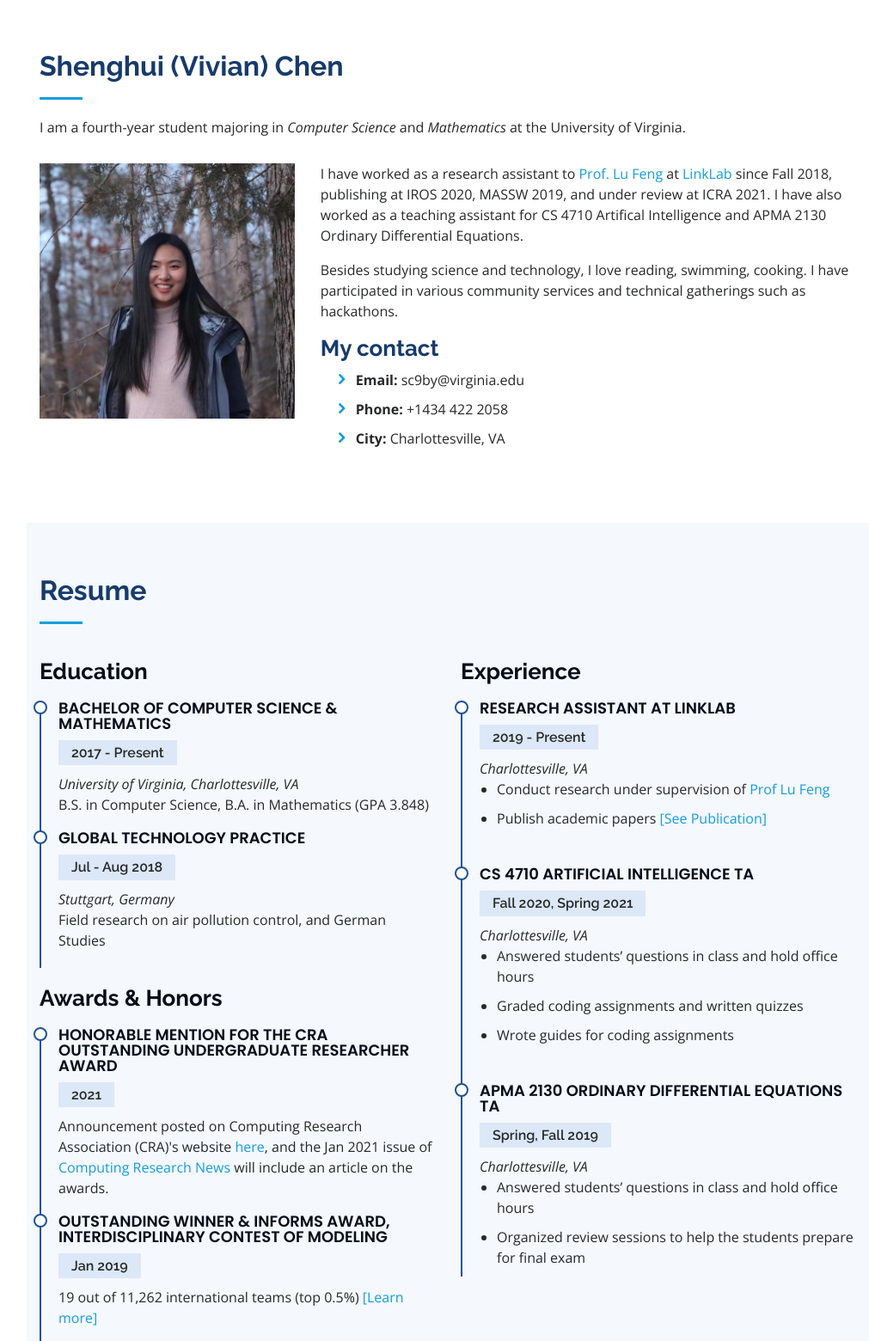
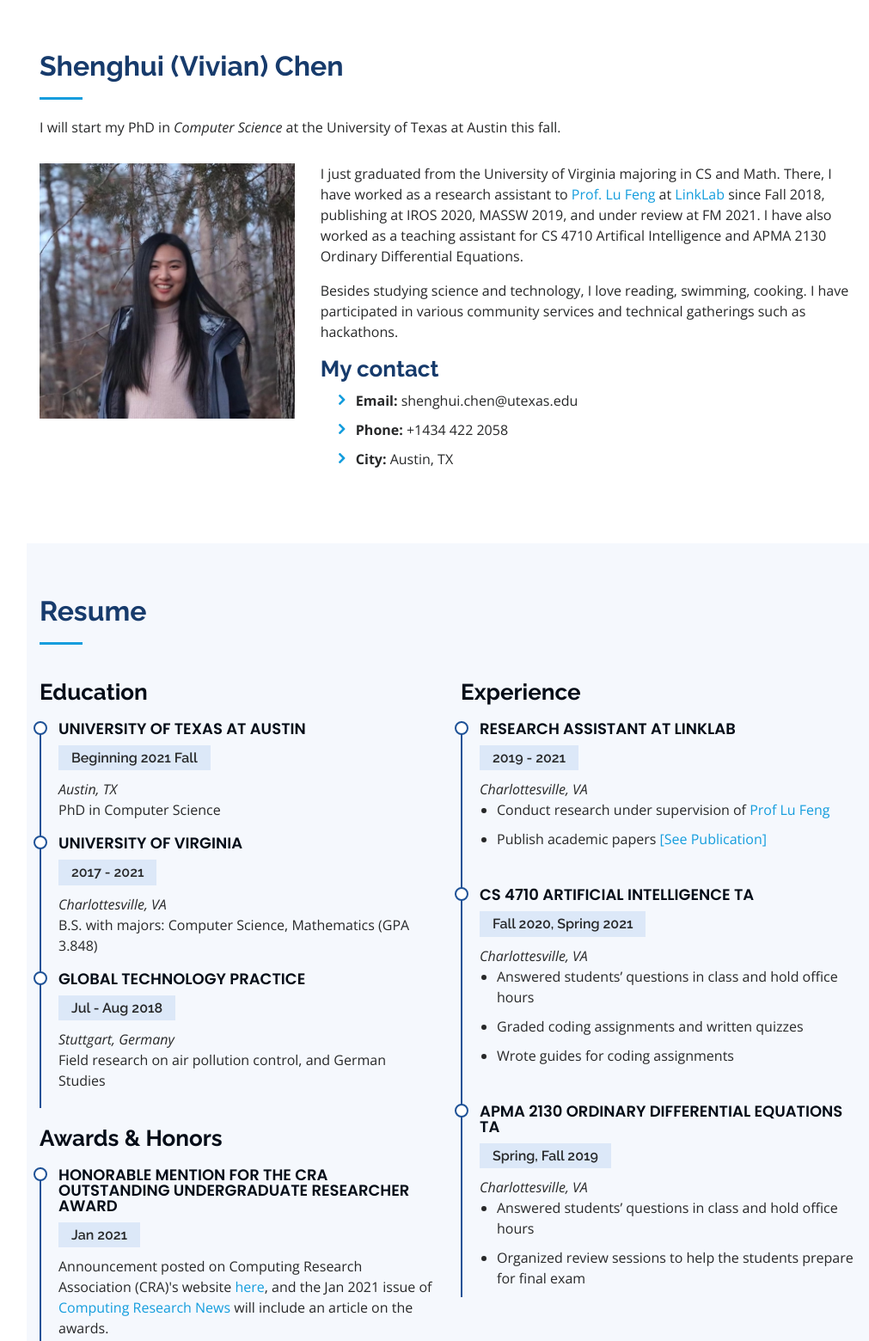
Before and after one commit to vivianchen98/shenghui_chen_website, a plain HTML site: page index.html in a window 1280 px wide. Shown: the part 802-2362 px from the top of the page at 86% size, without its empty margins (269-1280 px from the left). Drawn offline with nearby package versions, Linux system fonts and the light colour scheme.

Commit message:
updated info 2021-06-30

```diff
--- a/index.html
+++ b/index.html
@@ -87,7 +87,7 @@
 
         <div class="section-title">
           <h2>Shenghui (Vivian) Chen</h2>
-          <p>I am a fourth-year student majoring in <em>Computer Science</em> and <em>Mathematics</em> at the University of Virginia.</p>
+          <p>I will start my PhD in <em>Computer Science</em> at the University of Texas at Austin this fall.</p>
         </div>
 
         <div class="row">
@@ -96,8 +96,9 @@
           </div>
           <div class="col-lg-8 pt-4 pt-lg-0 content" data-aos="fade-left">
             <p>
-              I have worked as a research assistant to <a href="https://www.cs.virginia.edu/~lufeng/">Prof. Lu Feng</a> at <a href="https://engineering.virginia.edu/link-lab">LinkLab</a>
-               since Fall 2018, publishing at IROS 2020, MASSW 2019, and under review at ICRA 2021.
+              I just graduated from the University of Virginia majoring in CS and Math.
+              There, I have worked as a research assistant to <a href="https://www.cs.virginia.edu/~lufeng/">Prof. Lu Feng</a> at <a href="https://engineering.virginia.edu/link-lab">LinkLab</a>
+               since Fall 2018, publishing at IROS 2020, MASSW 2019, and under review at FM 2021.
                I have also worked as a teaching assistant for CS 4710 Artifical Intelligence and APMA 2130 Ordinary Differential Equations.
             </p>
             <p>
@@ -108,9 +109,9 @@
             <!-- <div class="row"> -->
               <div class="col-lg-8">
                 <ul>
-                  <li><i class="icofont-rounded-right"></i> <strong>Email:</strong> sc9by@virginia.edu</li>
+                  <li><i class="icofont-rounded-right"></i> <strong>Email:</strong> shenghui.chen@utexas.edu</li>
                   <li><i class="icofont-rounded-right"></i> <strong>Phone:</strong> +1434 422 2058</li>
-                  <li><i class="icofont-rounded-right"></i> <strong>City:</strong> Charlottesville, VA</li>
+                  <li><i class="icofont-rounded-right"></i> <strong>City:</strong> Austin, TX</li>
                 </ul>
               </div>
             <!-- </div> -->
@@ -133,10 +134,16 @@
 
             <h3 class="resume-title">Education</h3>
             <div class="resume-item">
-              <h4>Bachelor of Computer Science &amp; Mathematics</h4>
-              <h5>2017 - Present</h5>
-              <p><em>University of Virginia, Charlottesville, VA</em></p>
-              <p>B.S. in Computer Science, B.A. in Mathematics (GPA 3.848)</p>
+              <h4>University of Texas at Austin</h4>
+              <h5>Beginning 2021 Fall</h5>
+              <p><em>Austin, TX</em></p>
+              <p>PhD in Computer Science</p>
+            </div>
+            <div class="resume-item">
+              <h4>University of Virginia</h4>
+              <h5>2017 - 2021</h5>
+              <p><em>Charlottesville, VA</em></p>
+              <p>B.S. with majors: Computer Science, Mathematics (GPA 3.848)</p>
             </div>
             <div class="resume-item">
               <h4>Global Technology Practice</h4>
@@ -147,7 +154,7 @@
             <h3 class="resume-title">Awards &amp; Honors</h3>
             <div class="resume-item">
               <h4>Honorable Mention for the CRA Outstanding Undergraduate Researcher Award</h4>
-              <h5>2021</h5>
+              <h5>Jan 2021</h5>
               <p>Announcement posted on Computing Research Association (CRA)'s website <a href="https://cra.org/about/awards/outstanding-undergraduate-researcher-award/">here</a>, and the Jan 2021 issue of <a href="https://cra.org/crn/">Computing Research News</a> will include an article on the awards.</p>
             </div>
             <div class="resume-item">
@@ -165,7 +172,7 @@
             <h3 class="resume-title">Experience</h3>
             <div class="resume-item">
               <h4>Research Assistant at LinkLab</h4>
-              <h5>2019 - Present</h5>
+              <h5>2019 - 2021</h5>
               <p><em>Charlottesville, VA </em></p>
               <ul>
                 <li>Conduct research under supervision of <a href="https://www.cs.virginia.edu/~lufeng/">Prof Lu Feng</a></li>
@@ -227,23 +234,35 @@
                       <a href="https://www.researchgate.net/publication/340552071_Performance_Modeling_and_Verification_of_Load_Balancing_in_Cloud_Systems_Using_Formal_Methods">[PDF]</a> <a href="https://ieeexplore.ieee.org/document/9059400">[DOI]</a> <a href="load_balancing.html">[Learn more]</a>
                 </li>
               </ul> -->
-              <div class="publication-item">
+              <!-- <div class="publication-item">
                 <h4>Towards Personalized Explanation of Robotic Planning via User Feedback</h4>
                 <p>Kayla Boggess, <strong>Shenghui Chen</strong>, and Lu Feng</p>
                 <p><em>IEEE International Conference on Robotics and Automation (ICRA), 2021 (under review)
                   <a href="https://arxiv.org/pdf/2011.00524">[PDF]</a><a href="personalized_explanation.html">[Learn more]</a></em></p>
+              </div> -->
+              <div class="publication-item">
+                <h4>Multi-Objective Controller Synthesis with Uncertain Human Preferences</h4>
+                <p><strong>Shenghui Chen</strong>, Kayla Boggess, Dave Parker, and Lu Feng</p>
+                <p><em>Formal Methods (FM), 2021 (under review)
+                  <a href="https://arxiv.org/pdf/2105.04662.pdf">[PDF]</a>
+                  <!-- <a href>[Learn more]</a></em> -->
+                </p>
               </div>
               <div class="publication-item">
                 <h4>Towards Transparent Robotic Planning via Contrastive Explanations</h4>
                 <p><strong>Shenghui Chen</strong>, Kayla Boggess, and Lu Feng</p>
                 <p><em>IEEE/RSJ International Conference on Intelligent Robots and Systems (IROS), 2020
-                  <a href="https://arxiv.org/pdf/2003.07425">[PDF]</a> <a href="contrastive_explanation.html">[Learn more]</a></em></p>
+                  <a href="https://arxiv.org/pdf/2003.07425">[PDF]</a>
+                  <a href="https://ieeexplore.ieee.org/document/9341773"> [DOI] </a>
+                  <a href="contrastive_explanation.html">[Learn more]</a></em></p>
               </div>
               <div class="publication-item">
                 <h4>Performance Modeling and Verification of Load Balancing in Cloud Systems Using Formal Methods</h4>
                 <p><strong>Shenghui Chen</strong>, Zhiming Fan, Haiying Shen, and Lu Feng</p>
                 <p><em>IEEE 16th International Conference on Mobile Ad Hoc and Sensor Systems Workshops (MASSW), 2019
-                  <a href="https://www.researchgate.net/publication/340552071_Performance_Modeling_and_Verification_of_Load_Balancing_in_Cloud_Systems_Using_Formal_Methods">[PDF]</a> <a href="https://ieeexplore.ieee.org/document/9059400">[DOI]</a> <a href="load_balancing.html">[Learn more]</a></em></p>
+                  <a href="https://www.researchgate.net/publication/340552071_Performance_Modeling_and_Verification_of_Load_Balancing_in_Cloud_Systems_Using_Formal_Methods">[PDF]</a>
+                  <a href="https://ieeexplore.ieee.org/document/9059400">[DOI]</a>
+                  <a href="load_balancing.html">[Learn more]</a></em></p>
               </div>
           </div>
 
```
